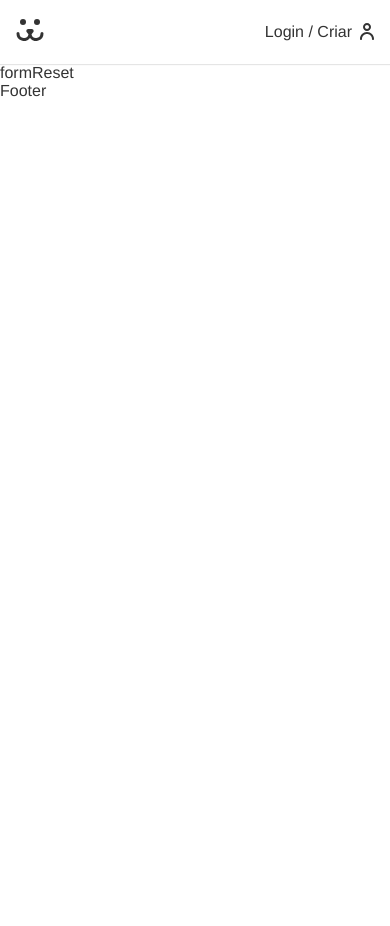
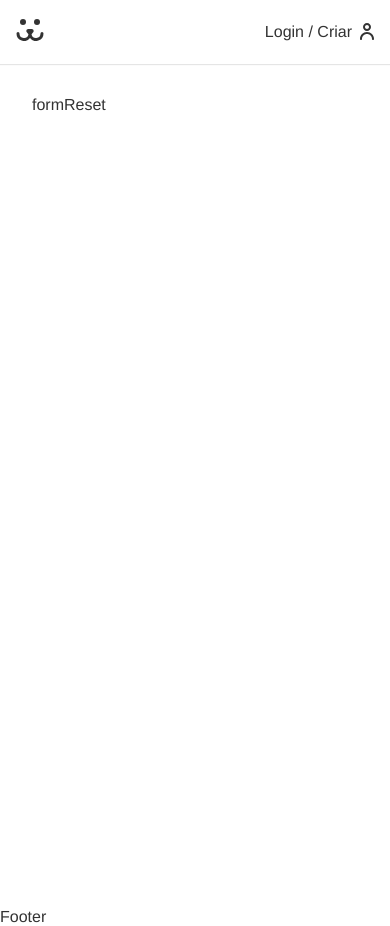
Before and after one commit to vinricardo/origamid-react-final-project, a React (Vite) app: page /login/reset in a window 390 px wide. Before the commit the page ends 844 px from the top, so only its background shows below. Built offline with nearby package versions, Linux system fonts and the light colour scheme.

Commit message:
wip: 0814 class

```diff
--- a/src/Components/Login/Components/LoginCreate/LoginCreate.jsx
+++ b/src/Components/Login/Components/LoginCreate/LoginCreate.jsx
@@ -1,9 +1,24 @@
 import React from "react";
+import Input from "../../../Shared/Forms/Components/Input/Input";
+import Button from "../../../Shared/Forms/Components/Button/Button";
+import useForm from "../../../../Hooks/useForm";
 
 const LoginCreate = () => {
-    return <div>
-        formCreate
-    </div>
+    const username = useForm()
+    const email = useForm('email')
+    const password = useForm('password')
+
+    function handleSubmit(event) {
+        event.preventDefault();
+    }
+
+    return <section className="animeLeft">
+        <h1 className="title">Cadastre-se</h1>
+        <form onSubmit={handleSubmit}>
+            <Input label="Usuário" type="text" name="username"/>
+            <Button>Cadastrar</Button>
+        </form>
+    </section>
 }
 
 export default LoginCreate;
--- a/src/Components/Login/Components/LoginForm/LoginForm.jsx
+++ b/src/Components/Login/Components/LoginForm/LoginForm.jsx
@@ -33,7 +33,7 @@ const LoginForm = () => {
         <div className={styles.register}>
             <h2 className={styles.subtitle}>Cadastre-se</h2>
             <p>Ainda não possui conta?Cadastre-se no site.</p>
-            <Link className={stylesBtn.button} to="/login/criar">Cadastro</Link>
+            <Link className={stylesBtn.button} to="/login/create">Cadastro</Link>
         </div>
     </section>)
 }
--- a/src/Components/Login/Login.jsx
+++ b/src/Components/Login/Login.jsx
@@ -11,7 +11,8 @@ const Login = () => {
     const {login} = React.useContext(UserContext)
     if(login) return <Navigate to="/conta" />;
 
-    return <div>
+    return <section className={styles.login}>
+        <div className={styles.forms}>
             <Routes>
                 <Route path="/" element={<LoginForm />} />
                 <Route path="create" element={<LoginCreate />} />
@@ -19,6 +20,7 @@ const Login = () => {
                 <Route path="reset" element={<LoginPasswordReset />} />
             </Routes>
         </div>
+    </section>
 }
 
 export default Login;
--- a/src/Components/Login/Login.module.css
+++ b/src/Components/Login/Login.module.css
@@ -0,0 +1,29 @@
+.login {
+    display: grid;
+    grid-template-columns: repeat(2, 1fr);
+    min-height: 100vh;
+    gap: 2rem;
+    &::before {
+        display: block;
+        content: '';
+        background: url(../../Assets/login.jpg) no-repeat center;
+        background-size:  cover;
+    }
+
+    .forms {
+        max-width: 38rem;
+        padding: 2rem;
+    }
+}
+
+@media (max-width: 640px) {
+    .login {
+        grid-template-columns: 1fr;
+        &::before {
+            display: none;
+        }
+        .forms {
+            max-width: 100%;
+        }
+    }
+}
--- a/src/Hooks/useForm.jsx
+++ b/src/Hooks/useForm.jsx
@@ -4,6 +4,10 @@ const validations = {
     email: {
         regex: /^[a-z0-9.]+@[a-z0-9]+\.[a-z]+\.([a-z]+)?$/i,
         message: 'Preencha um email válido'
+    },
+    password: {
+        regex: /^(?=.*[a-z])(?=.*[A-Z])(?=.*\d).{8,}$/,
+        message: 'A senha precisa ter 1 caracter maiúsculo, 1 minúsculo e 1 dígito. Com no mínimo 8 caracteres.'
     }
 }
 
```
Lines whose indentation alone changed are shown as unchanged.
